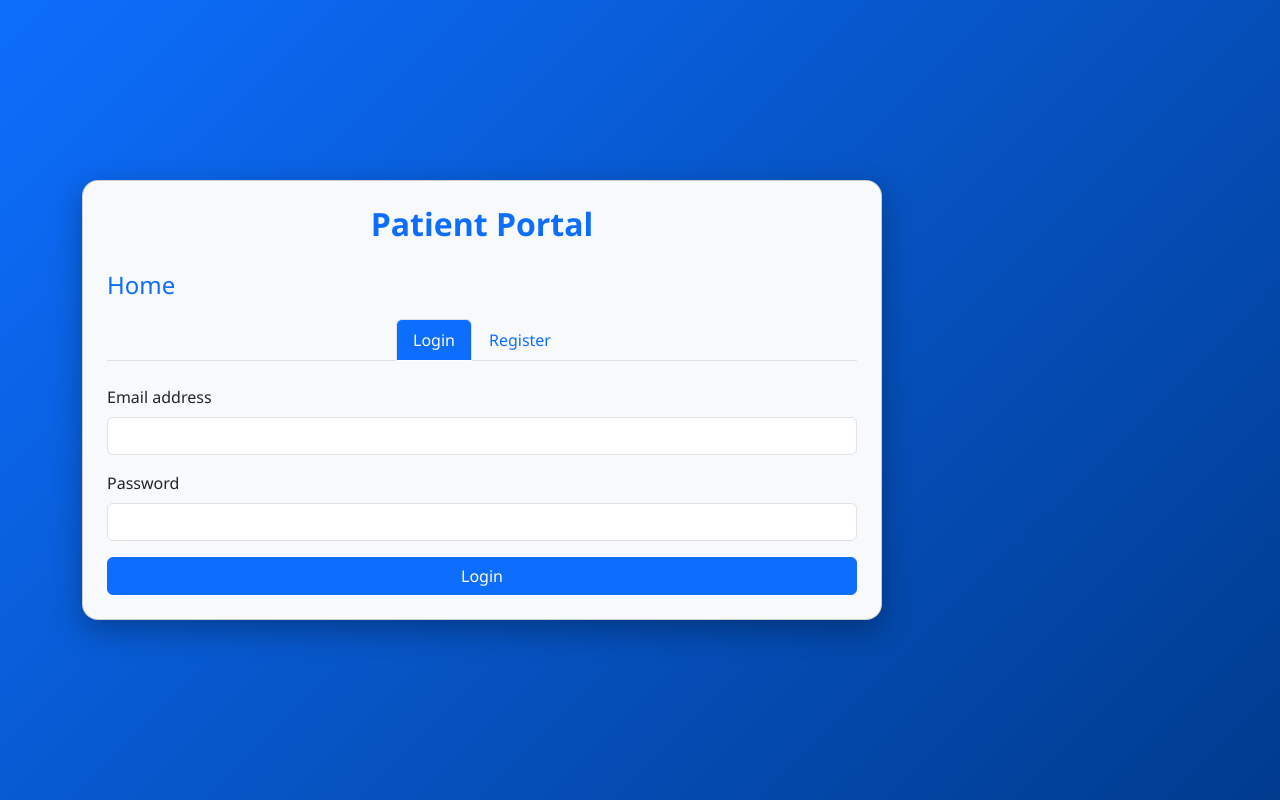
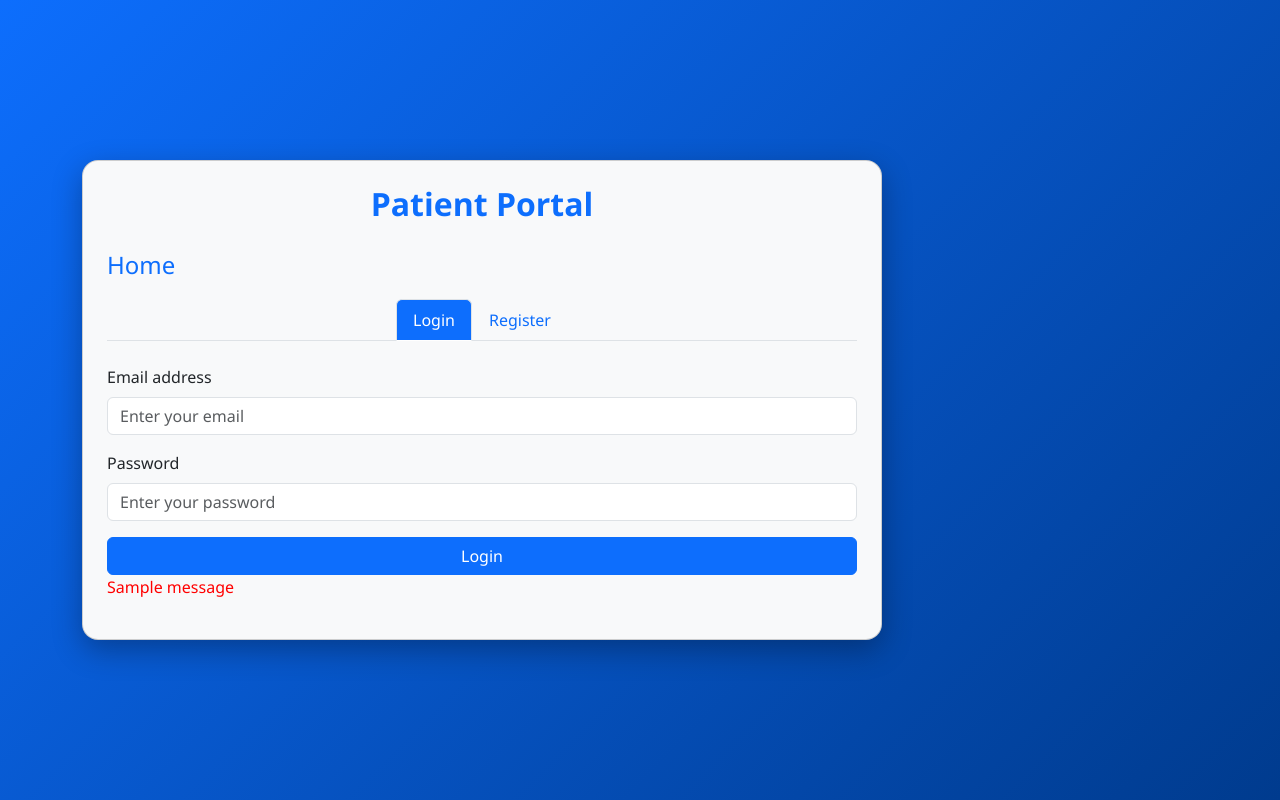
Before and after one commit to Rakshitsoni1410/hosptial-in-django, a Django app: page /home/patient/ in a window 1280 px wide. Run offline with Django 5.2, Linux system fonts and the light colour scheme; tables that the repository leaves empty hold one stand-in row (values such as "Sample post"); one stand-in notice (Sample message) is shown.

Commit message:
`Added URL names to views, updated login form to use POST method, added CSRF token, and displayed login messages.`

```diff
--- a/hospital_project/hospital/templates/patient-dashboard.html
+++ b/hospital_project/hospital/templates/patient-dashboard.html
@@ -45,7 +45,7 @@
         </a>
         <ul class="navbar-nav ms-auto">
           <li class="nav-item">
-            <a href="index.html" class="nav-link text-primary">
+            <a href="{% url 'home' %}" class="nav-link text-primary">
               <i class="fa fa-home fa-lg"></i> Home
             </a>
           </li>
@@ -125,7 +125,7 @@
             </div>
             <h5 class="mb-2">Logout</h5>
             <p>Sign out securely from your account.</p>
-            <a href="patient.html" class="btn btn-outline-danger btn-sm"
+            <a href="{% url 'home' %}" class="btn btn-outline-danger btn-sm"
               >Logout</a
             >
           </div>
--- a/hospital_project/hospital/templates/patient.html
+++ b/hospital_project/hospital/templates/patient.html
@@ -74,14 +74,18 @@
 
         <div class="tab-content" id="patientTabContent">
           <!-- Login Form -->
+          <!-- Login Form -->
           <div class="tab-pane fade show active" id="login" role="tabpanel">
-            <form action="patient-dashboard.html" method="get">
+            <form action="{% url 'patient' %}" method="post">
+              {% csrf_token %}
               <div class="mb-3">
                 <label for="loginEmail" class="form-label">Email address</label>
                 <input
                   type="email"
                   class="form-control"
                   id="loginEmail"
+                  name="email"
+                  placeholder="Enter your email"
                   required
                 />
               </div>
@@ -91,12 +95,22 @@
                   type="password"
                   class="form-control"
                   id="loginPassword"
+                  name="password"
+                  placeholder="Enter your password"
                   required
                 />
               </div>
               <button type="submit" class="btn btn-primary w-100">Login</button>
             </form>
           </div>
+          <!-- ✅ Display messages -->
+          {% if messages %}
+          <div>
+            {% for message in messages %}
+            <p style="color: red">{{ message }}</p>
+            {% endfor %}
+          </div>
+          {% endif %}
 
           <!-- Registration Form -->
           <div class="tab-pane fade" id="register" role="tabpanel">
--- a/hospital_project/hospital/urls.py
+++ b/hospital_project/hospital/urls.py
@@ -2,7 +2,8 @@ from django.urls import path
 from . import views
 
 urlpatterns = [
-    path('', views.home),
-    path('patient/', views.patient),
-    path('doctor/',views.doctor)
+    path('', views.home, name="home"),
+    path('patient/', views.patient, name="patient"),
+    path('doctor/', views.doctor, name="doctor"),
+    path('patient-dashboard/', views.patient_dashboard, name="patient_dashboard"),
 ]
--- a/hospital_project/hospital/views.py
+++ b/hospital_project/hospital/views.py
@@ -1,22 +1,28 @@
-from django.shortcuts import render,redirect
-from django.http import HttpResponse, HttpResponseRedirect
+from django.shortcuts import render, redirect
+from django.http import HttpResponse
+from django.contrib import messages  # ✅ Import messages
 
 def home(request):
     return render(request, "home.html")
+
 def patient(request):
     if request.method == "GET":
-        # Just show the login page
         return render(request, "patient.html")
 
-    # Handle POST request (login form submit)
+    # Get form data
     email = request.POST.get("email")
     password = request.POST.get("password")
 
-    # Dummy authentication check
+    # Dummy login check
     if email == "r@gmail.com" and password == "11":
-        # Redirect to dashboard (use URL name or template)
-        return redirect("/patient-dashboard/")  # or redirect('patient_dashboard')
+        return redirect("patient_dashboard")
     else:
-        return HttpResponse("Invalid User")
+        # ✅ Use Django messages to show alert
+        messages.error(request, "Invalid Email or Password.")
+        return render(request, "patient.html")
+
+def patient_dashboard(request):
+    return render(request, "patient-dashboard.html")
+
 def doctor(request):
-    return render(request,"doctor.html")
+    return render(request, "doctor.html")
```
